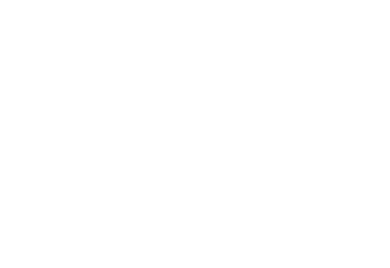
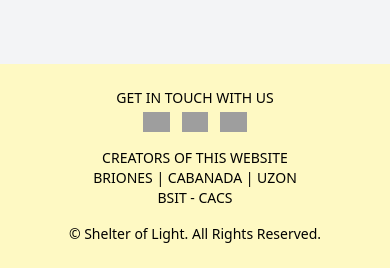
Before and after one commit to Louisse-Gab/FINALS-WEBSITE, a PHP site: page /about.php in a window 390 px wide. Before the commit the part shown is empty. Shown: the part 1222-1490 px from the top of the page. Before the commit the page ends 844 px from the top, so only its background shows below. Run offline with PHP 8.4, Linux system fonts and the light colour scheme; some libraries are stand-ins or nearby versions; grey boxes are pictures that could not be loaded.

Commit message:
initial commit

```diff
--- a/php/about.php
+++ b/php/about.php
@@ -3,9 +3,96 @@
 <head>
   <meta charset="UTF-8" />
   <meta name="viewport" content="width=device-width, initial-scale=1.0" />
-  <title>Tailwind CDN</title>
+  <title>Shelter of Light</title>
   <script src="https://cdn.tailwindcss.com"></script>
+  <link rel="stylesheet" href="style.css"> <!-- Optional External CSS -->
 </head>
-<body>
+<body class="bg-gray-100 font-sans">
+
+  <!-- Navigation Bar -->
+  <nav class="bg-white shadow-md p-4 md:flex md:items-center md:justify-between">
+    <div class="flex flex-wrap items-center justify-between gap-4">
+      <div class="flex items-center gap-2">
+        <img src="logo.png" alt="Shelter Logo" class="h-8 w-8" />
+        <h1 class="font-bold text-lg">Shelter of Light</h1>
+      </div>
+      <div class="flex flex-wrap gap-3 text-sm md:text-base">
+        <a href="#" class="text-orange-500 font-semibold">HOME</a>
+        <a href="#">ABOUT US</a>
+        <a href="#">WHAT WE DO</a>
+        <a href="#">DONATE</a>
+        <a href="#">ADOPT</a>
+        <a href="#">CONTACT</a>
+      </div>
+    </div>
+    <div class="mt-2 md:mt-0">
+      <input type="text" placeholder="Search" class="border rounded px-2 py-1 w-full md:w-auto" />
+    </div>
+  </nav>
+
+  <!-- Content Wrapper -->
+  <main class="p-4 space-y-10 max-w-3xl mx-auto">
+
+    <!-- About Section -->
+    <section>
+      <h2 class="text-center font-semibold mb-2">ABOUT SHELTER OF LIGHT</h2>
+      <div class="bg-white border border-gray-300 h-48 flex items-center justify-center overflow-hidden">
+        <img src="about-image.png" alt="About Shelter" class="h-full w-auto object-cover" />
+      </div>
+    </section>
+
+    <!-- Mission and Vision -->
+    <section>
+      <h2 class="text-center font-semibold mb-2">MISSION AND VISION</h2>
+      <div class="bg-white border border-gray-300 h-48 flex items-center justify-center overflow-hidden">
+        <img src="mission-image.png" alt="Our Mission and Vision" class="h-full w-auto object-cover" />
+      </div>
+    </section>
+
+    <!-- Adoption Stories -->
+    <section>
+      <h2 class="text-center font-semibold mb-4">ADOPTION STORIES</h2>
+
+      <!-- Cats -->
+      <div class="mb-6">
+        <h3 class="text-center font-bold italic mb-1">CATS</h3>
+        <div class="bg-white border border-gray-300 h-48 flex items-center justify-center overflow-hidden">
+          <img src="cats.png" alt="Adopted Cats" class="h-full w-auto object-cover" />
+        </div>
+      </div>
+
+      <!-- Dogs -->
+      <div>
+        <h3 class="text-center font-bold italic mb-1">DOGS</h3>
+        <div class="bg-white border border-gray-300 h-48 flex items-center justify-center overflow-hidden">
+          <img src="dogs.png" alt="Adopted Dogs" class="h-full w-auto object-cover" />
+        </div>
+      </div>
+    </section>
+  </main>
+
+  <!-- Footer -->
+  <footer class="bg-yellow-100 mt-12 text-sm py-6">
+    <div class="flex flex-col md:flex-row justify-between items-center px-6 text-center md:text-left space-y-4 md:space-y-0">
+
+      <!-- Contact -->
+      <div>
+        <p class="font-medium">GET IN TOUCH WITH US</p>
+        <div class="flex justify-center md:justify-start gap-3 mt-1">
+          <img src="icon1.png" alt="Facebook" class="h-5" />
+          <img src="icon2.png" alt="Instagram" class="h-5" />
+          <img src="icon3.png" alt="Email" class="h-5" />
+        </div>
+      </div>
+
+      <!-- Creators -->
+      <div>
+        <p class="font-medium">CREATORS OF THIS WEBSITE</p>
+        <p>BRIONES | CABANADA | UZON</p>
+        <p>BSIT - CACS</p>
+      </div>
+    </div>
+    <p class="text-center mt-4">&copy; Shelter of Light. All Rights Reserved.</p>
+  </footer>
 </body>
 </html>
```
